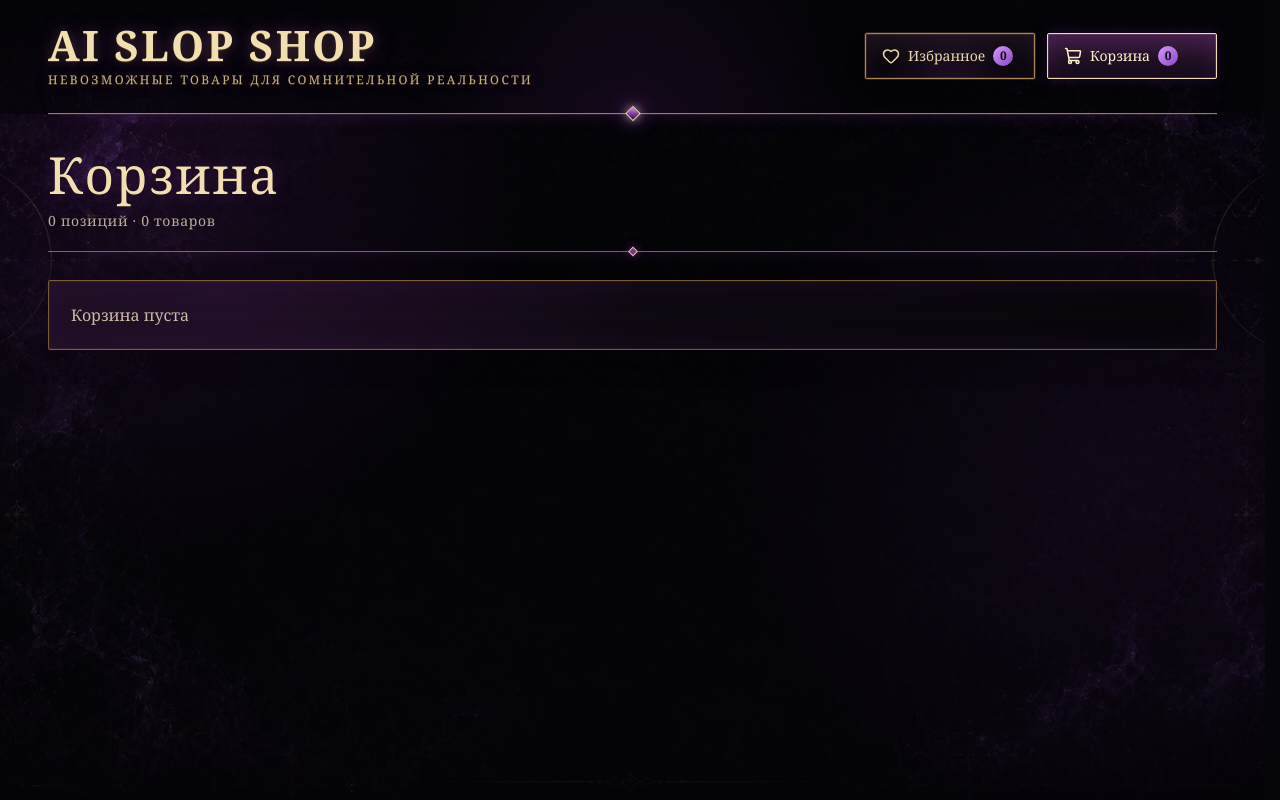
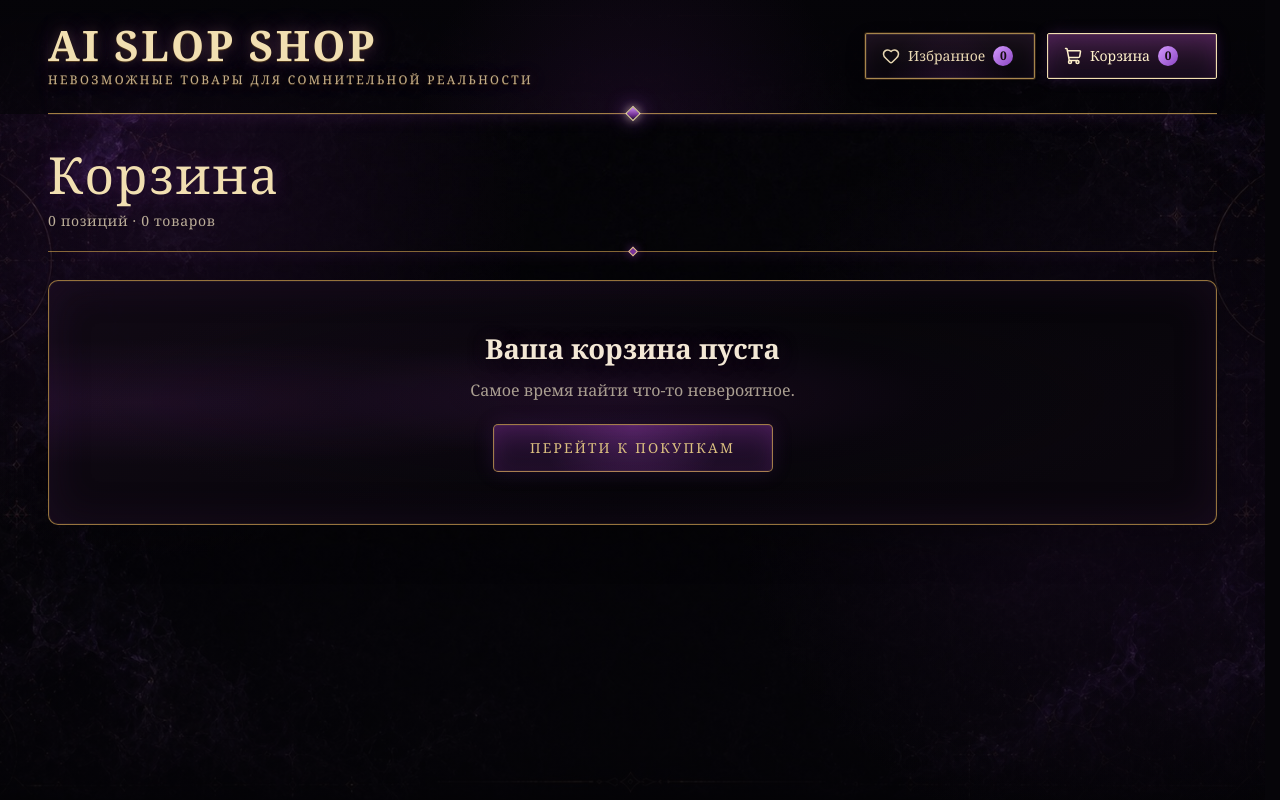
Before and after one commit to Randallflagg19/react-shop-lab, a Next.js app: page /cart in a window 1280 px wide. Built offline with nearby package versions, Linux system fonts and the light colour scheme.

Commit message:
feat: add cart remove undo and clear confirmation

```diff
--- a/src/app/arcane-theme.css
+++ b/src/app/arcane-theme.css
@@ -168,10 +168,11 @@
 [data-arcane-app] [data-empty-state] {
   grid-column: 1 / -1;
   margin: 0;
-  padding: 22px;
+  padding: clamp(28px, 5vw, 48px);
   color: #cbbba3;
   font-family: Georgia, "Times New Roman", serif;
   font-size: 1rem;
+  text-align: center;
   line-height: 1.5;
   background:
     radial-gradient(circle at 15% 0, rgba(108, 40, 127, 0.16), transparent 42%),
@@ -184,6 +185,57 @@
     0 12px 28px rgba(0, 0, 0, 0.2);
 }
 
+[data-arcane-app] [data-empty-state] {
+  display: grid;
+  min-height: clamp(180px, 20vw, 245px);
+  place-items: center;
+  align-content: center;
+  gap: 14px;
+  overflow: hidden;
+  background:
+    radial-gradient(
+      ellipse at 50% 48%,
+      rgba(83, 29, 99, 0.24),
+      rgba(22, 10, 28, 0.12) 36%,
+      transparent 68%
+    ),
+    radial-gradient(
+      ellipse at 8% 50%,
+      rgba(111, 43, 131, 0.16),
+      transparent 36%
+    ),
+    linear-gradient(
+      145deg,
+      rgba(18, 10, 22, 0.96),
+      rgba(6, 5, 9, 0.98) 58%,
+      rgba(12, 7, 15, 0.96)
+    );
+  border-color: rgba(199, 153, 77, 0.74);
+  border-radius: 10px;
+  box-shadow:
+    inset 0 0 0 1px rgba(239, 210, 151, 0.06),
+    inset 0 0 42px rgba(74, 28, 88, 0.22),
+    0 16px 40px rgba(0, 0, 0, 0.28);
+}
+
+[data-arcane-app] [data-empty-state] h2 {
+  margin: 0;
+  color: #f3e8d5;
+  font-size: clamp(1.35rem, 2.15vw, 1.85rem);
+  font-weight: 700;
+  line-height: 1.15;
+  text-shadow:
+    0 2px 18px rgba(0, 0, 0, 0.9),
+    0 0 18px rgba(137, 62, 162, 0.18);
+}
+
+[data-arcane-app] [data-empty-state] p {
+  margin: 0;
+  color: #aa9f91;
+  font-size: clamp(0.95rem, 1.25vw, 1.05rem);
+  line-height: 1.45;
+}
+
 [data-arcane-app] [data-page-status="error"] {
   color: #f0a2ad;
   border-color: rgba(213, 92, 111, 0.62);
@@ -191,16 +243,29 @@
 
 [data-arcane-app] [data-empty-state] a {
   display: inline-flex;
-  padding: 9px 13px;
-  color: #e1bd78;
-  background: linear-gradient(
-    180deg,
-    rgba(39, 19, 44, 0.94),
-    rgba(9, 7, 12, 0.98)
-  );
-  border: 1px solid rgba(194, 151, 79, 0.68);
-  border-radius: 2px;
+  justify-content: center;
+  min-width: min(280px, 100%);
+  margin-top: 8px;
+  padding: 13px 24px;
+  color: #dcc080;
+  background:
+    radial-gradient(circle at 50% 0, rgba(148, 64, 174, 0.3), transparent 62%),
+    linear-gradient(180deg, rgba(55, 23, 68, 0.96), rgba(19, 10, 27, 0.98));
+  border: 1px solid rgba(204, 159, 86, 0.76);
+  border-radius: 5px;
+  font-size: 0.86rem;
+  letter-spacing: 0.16em;
   text-decoration: none;
+  text-transform: uppercase;
+  box-shadow:
+    inset 0 0 0 1px rgba(239, 210, 151, 0.05),
+    inset 0 0 22px rgba(137, 52, 160, 0.24),
+    0 0 20px rgba(111, 45, 153, 0.2);
+  transition:
+    color 160ms ease,
+    border-color 160ms ease,
+    background 160ms ease,
+    box-shadow 160ms ease;
 }
 
 [data-arcane-app] [data-empty-state] a:hover {
@@ -801,6 +866,82 @@
   box-shadow: none;
 }
 
+[data-arcane-app] [data-cart-clear-area] {
+  display: grid;
+  min-height: 86px;
+  align-items: center;
+}
+
+[data-arcane-app] [data-cart-clear-confirm] {
+  display: grid;
+  gap: 14px;
+  justify-items: center;
+  color: #d9b9e4;
+}
+
+[data-arcane-app] [data-cart-clear-confirm] p {
+  margin: 0;
+  color: #d9b9e4;
+  font-size: 16px;
+  line-height: 1.2;
+}
+
+[data-arcane-app] [data-cart-clear-actions] {
+  display: grid;
+  width: 100%;
+  grid-template-columns: 1fr 1fr;
+  gap: 12px;
+}
+
+[data-arcane-app] [data-cart-clear-confirm-button],
+[data-arcane-app] [data-cart-clear-cancel] {
+  min-height: 40px;
+  cursor: pointer;
+  border: 1px solid transparent;
+  border-radius: 3px;
+  background: transparent;
+  color: #d9cbb3;
+  font: inherit;
+  transition:
+    color 160ms ease,
+    border-color 160ms ease,
+    background 160ms ease,
+    box-shadow 160ms ease;
+}
+
+[data-arcane-app] [data-cart-clear-confirm-button] {
+  border-color: rgba(202, 160, 86, 0.76);
+  background: linear-gradient(
+    180deg,
+    rgba(31, 18, 34, 0.96),
+    rgba(7, 6, 9, 0.98)
+  );
+  color: #e7d1a9;
+  box-shadow:
+    inset 0 0 14px rgba(91, 34, 108, 0.16),
+    0 0 14px rgba(111, 45, 153, 0.12);
+}
+
+[data-arcane-app] [data-cart-clear-cancel] {
+  color: #c89bd6;
+}
+
+[data-arcane-app] [data-cart-clear-confirm-button]:hover,
+[data-arcane-app] [data-cart-clear-cancel]:hover {
+  color: #f4dfb7;
+  background: rgba(64, 26, 74, 0.7);
+  border-color: var(--arcane-gold-bright);
+  box-shadow:
+    inset 0 0 16px rgba(121, 45, 143, 0.2),
+    0 0 12px rgba(111, 45, 153, 0.2);
+}
+
+[data-arcane-app] [data-cart-clear-confirm-button]:focus-visible,
+[data-arcane-app] [data-cart-clear-cancel]:focus-visible {
+  outline: 2px solid rgba(214, 171, 87, 0.9);
+  outline-offset: 2px;
+}
+
 [data-arcane-app] [data-cart-clear]:hover {
   color: #f4dfb7;
   background: rgba(64, 26, 74, 0.7);
--- a/src/features/cart/model/useCart.ts
+++ b/src/features/cart/model/useCart.ts
@@ -8,6 +8,7 @@ const EMPTY_CART_ITEMS: CartItem[] = [];
 type CartAction =
   | { type: "add"; product: Product; quantity: number }
   | { type: "remove"; productId: number }
+  | { type: "restore"; item: CartItem; index: number }
   | { type: "increase"; productId: number }
   | { type: "decrease"; productId: number }
   | { type: "clear" }
@@ -94,7 +95,19 @@ export function useCart(initialItems: CartItem[] = []) {
 
       case "remove":
         return state.filter((item) => item.product.id !== action.productId);
+      case "restore": {
+        const alreadyExists = state.some(
+          (item) => item.product.id === action.item.product.id,
+        );
 
+        if (alreadyExists) return state;
+
+        return [
+          ...state.slice(0, action.index),
+          action.item,
+          ...state.slice(action.index),
+        ];
+      }
       case "increase":
         return state.map((item) =>
           item.product.id === action.productId
@@ -136,6 +149,10 @@ export function useCart(initialItems: CartItem[] = []) {
     dispatch({ type: "remove", productId });
   }
 
+  function restoreCartItem(item: CartItem, index: number) {
+    dispatch({ type: "restore", item, index });
+  }
+
   function increaseQuantity(productId: number) {
     dispatch({ type: "increase", productId });
   }
@@ -160,6 +177,7 @@ export function useCart(initialItems: CartItem[] = []) {
     totalCount,
     addToCart,
     removeFromCart,
+    restoreCartItem,
     increaseQuantity,
     decreaseQuantity,
     clearCart,
--- a/src/features/cart/ui/Cart.tsx
+++ b/src/features/cart/ui/Cart.tsx
@@ -1,8 +1,11 @@
 "use client";
 
+import Link from "next/link";
 import { CartRow } from "./CartRow";
 import { CartSummary } from "./CartSummary";
 import { useCartContext } from "../model/CartContext";
+import type { CartItem } from "../model/types";
+import { useToast } from "@/shared/ui/toast";
 
 function pluralize(
   count: number,
@@ -26,6 +29,22 @@ function pluralize(
 
 export function Cart() {
   const cart = useCartContext();
+  const { showToast } = useToast();
+
+  function handleRemoveCartItem(cartItem: CartItem, index: number) {
+    cart.removeFromCart(cartItem.product.id);
+
+    showToast({
+      title: "Удалено из корзины",
+      description: cartItem.product.title,
+      variant: "success",
+      icon: "cart",
+      action: {
+        label: "Вернуть",
+        onClick: () => cart.restoreCartItem(cartItem, index),
+      },
+    });
+  }
 
   return (
     <section data-cart>
@@ -36,8 +55,8 @@ export function Cart() {
         <h1 className="m-0">Корзина</h1>
         <p className="m-0 mt-2 text-sm text-[var(--muted)]">
           {cart.cartItems.length}{" "}
-          {pluralize(cart.cartItems.length, ["позиция", "позиции", "позиций"])} ·{" "}
-          {cart.totalCount}{" "}
+          {pluralize(cart.cartItems.length, ["позиция", "позиции", "позиций"])}{" "}
+          · {cart.totalCount}{" "}
           {pluralize(cart.totalCount, ["товар", "товара", "товаров"])}
         </p>
       </header>
@@ -46,19 +65,21 @@ export function Cart() {
         className="grid grid-cols-[minmax(0,1fr)_380px] items-start gap-8 max-[1100px]:grid-cols-[minmax(0,1fr)_340px] max-[900px]:grid-cols-1"
       >
         {cart.cartItems.length === 0 && (
-          <p data-empty-state>
-            Корзина пуста
-          </p>
+          <div data-empty-state>
+            <h2>Ваша корзина пуста</h2>
+            <p>Самое время найти что-то невероятное.</p>
+            <Link href="/">Перейти к покупкам</Link>
+          </div>
         )}
         {cart.cartItems.length > 0 && (
           <div data-cart-list className="flex min-w-0 flex-col gap-4">
-            {cart.cartItems.map((cartItem) => (
+            {cart.cartItems.map((cartItem, index) => (
               <CartRow
                 key={cartItem.product.id}
                 item={cartItem}
                 onIncrease={() => cart.increaseQuantity(cartItem.product.id)}
                 onDecrease={() => cart.decreaseQuantity(cartItem.product.id)}
-                onRemove={() => cart.removeFromCart(cartItem.product.id)}
+                onRemove={() => handleRemoveCartItem(cartItem, index)}
               />
             ))}
           </div>
--- a/src/features/cart/ui/CartRow.tsx
+++ b/src/features/cart/ui/CartRow.tsx
@@ -8,7 +8,7 @@ type CartRowProps = {
   item: CartItem;
   onIncrease: (productId: number) => void;
   onDecrease: (productId: number) => void;
-  onRemove: (productId: number) => void;
+  onRemove: () => void;
 };
 
 export function CartRow({
@@ -97,7 +97,7 @@ export function CartRow({
           data-cart-remove
           className="inline-flex cursor-pointer items-center gap-2 border-0 bg-transparent p-1 text-sm text-[var(--muted)]"
           type="button"
-          onClick={() => onRemove(product.id)}
+          onClick={onRemove}
         >
           <Trash2 size={16} strokeWidth={1.7} aria-hidden="true" />
           Удалить
--- a/src/shared/ui/toast/ToastProvider.tsx
+++ b/src/shared/ui/toast/ToastProvider.tsx
@@ -7,7 +7,7 @@ import {
   useEffect,
   useReducer,
 } from "react";
-import type { Toast, ToastVariant } from "./types";
+import type { Toast, ToastActionButton, ToastIcon, ToastVariant } from "./types";
 import { initialToastState, toastReducer } from "./toastReducer";
 import { ToastViewport } from "./ToastViewport";
 
@@ -15,6 +15,8 @@ type ShowToastInput = {
   title: string;
   description?: string;
   variant?: ToastVariant;
+  icon?: ToastIcon;
+  action?: ToastActionButton;
 };
 
 type ToastContextValue = {
@@ -37,6 +39,8 @@ export function ToastProvider({ children }: { children: React.ReactNode }) {
         title: toast.title,
         description: toast.description,
         variant: toast.variant ?? "info",
+        icon: toast.icon,
+        action: toast.action,
       },
     });
   }
```
Also changed, not shown: src/features/cart/ui/CartSummary.tsx (+37 -2 lines), src/shared/ui/toast/ToastViewport.tsx (+27 -2 lines), src/shared/ui/toast/types.ts (+8 -0 lines), public/cart confirm.png (added), 1 other file (tests, documents, lock files or other folders).
